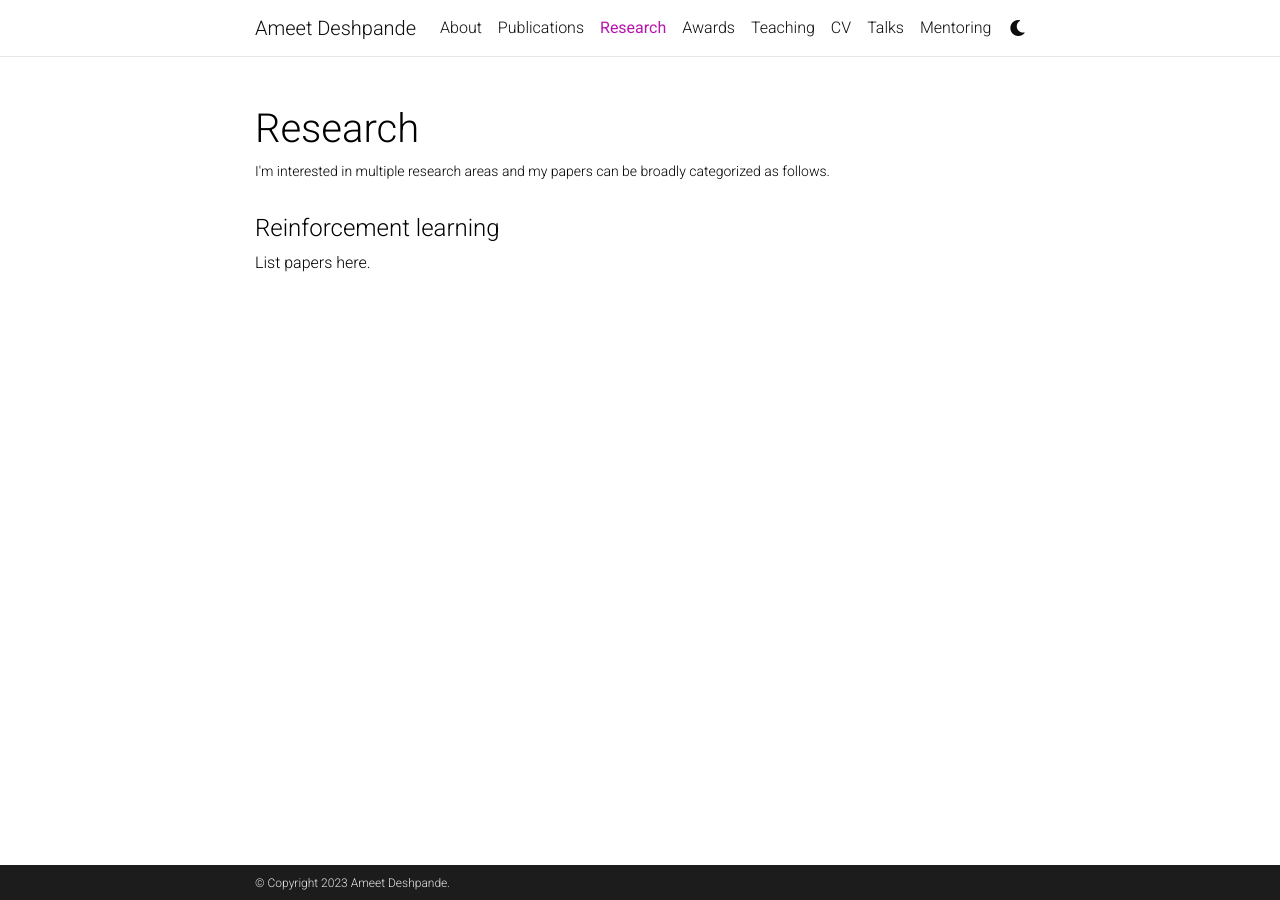
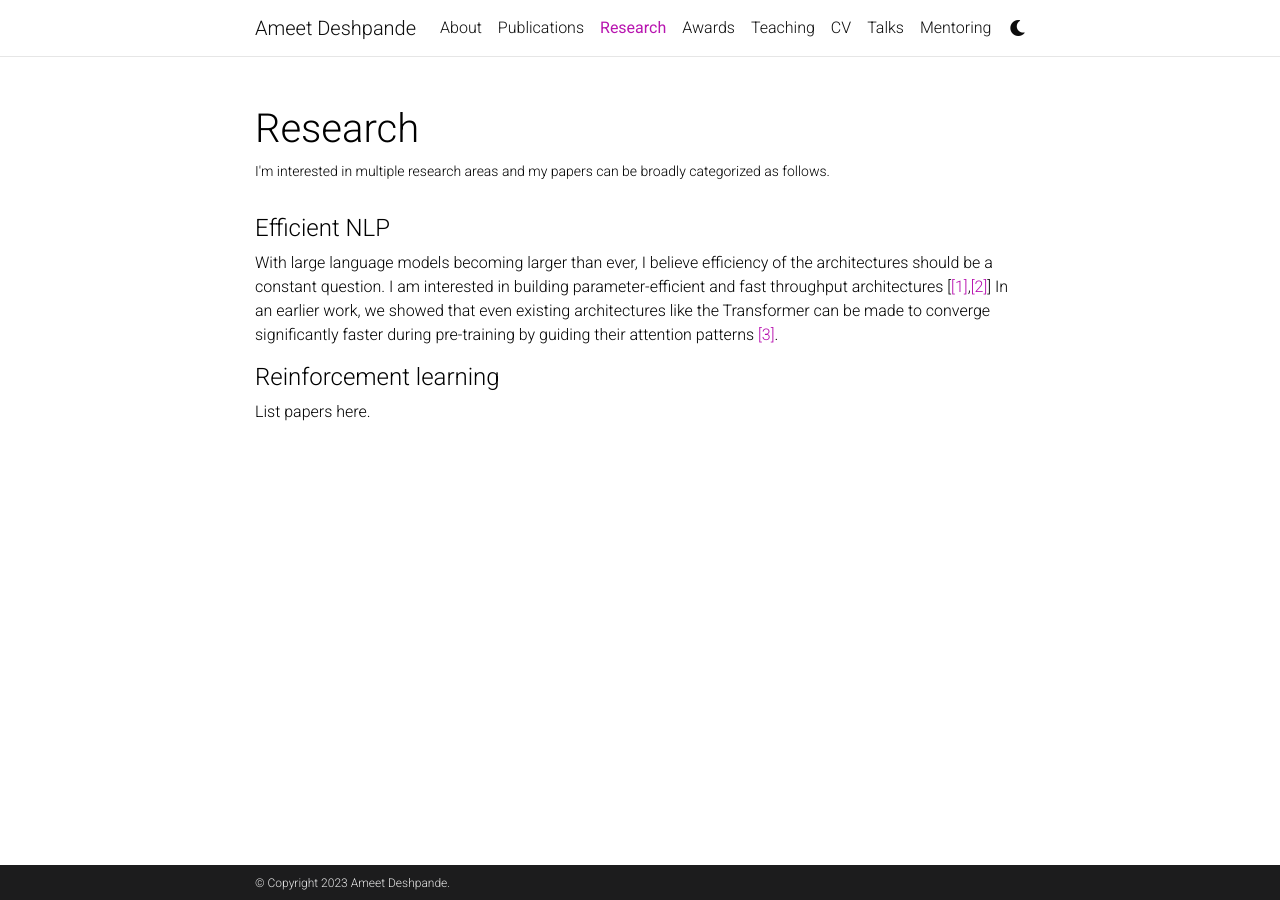
Before and after one commit to ameet-1997/ameet-1997.github.io, a Jekyll site: the page built from _pages/research.md, in a window 1280 px wide. Built offline with Jekyll 4.4.1, drawn with Linux system fonts in a browser that asks for light colours; comment, search, counter and statistics services are not loaded; a style sheet for code colours, icons or effects is not loaded.

Commit message:
Efficient NLP

```diff
--- a/_config.yml
+++ b/_config.yml
@@ -287,7 +287,7 @@ badges: # Display different badges for your pulications
 filtered_bibtex_keywords: [abbr, abstract, arxiv, bibtex_show, html, pdf, selected, supp, blog, code, poster, slides, website, preview, altmetric]
 
 # Maximum number of authors to be shown for each publication (more authors are visible on click)
-max_author_limit: 3  # leave blank to always show all authors
+max_author_limit: 5  # leave blank to always show all authors
 more_authors_animation_delay: 10  # more authors are revealed on click using animation; smaller delay means faster animation
 
 
--- a/_pages/research.md
+++ b/_pages/research.md
@@ -7,5 +7,10 @@ nav: true
 nav_order: 2
 ---
 
+#### Efficient NLP
+With large language models becoming larger than ever, I believe efficiency of the architectures should be a constant question.
+I am interested in building parameter-efficient and fast throughput architectures [<a href="https://arxiv.org/pdf/2211.16634">[1]</a>,<a href="https://arxiv.org/pdf/2302.12441.pdf">[2]</a>]
+In an earlier work, we showed that even existing architectures like the Transformer can be made to converge significantly faster during pre-training by guiding their attention patterns <a href="https://arxiv.org/pdf/2010.02399.pdf">[3]</a>.
+
 #### Reinforcement learning
 List papers here.
```
Also changed, not shown: _pages/about.md (+1 -1 lines).
